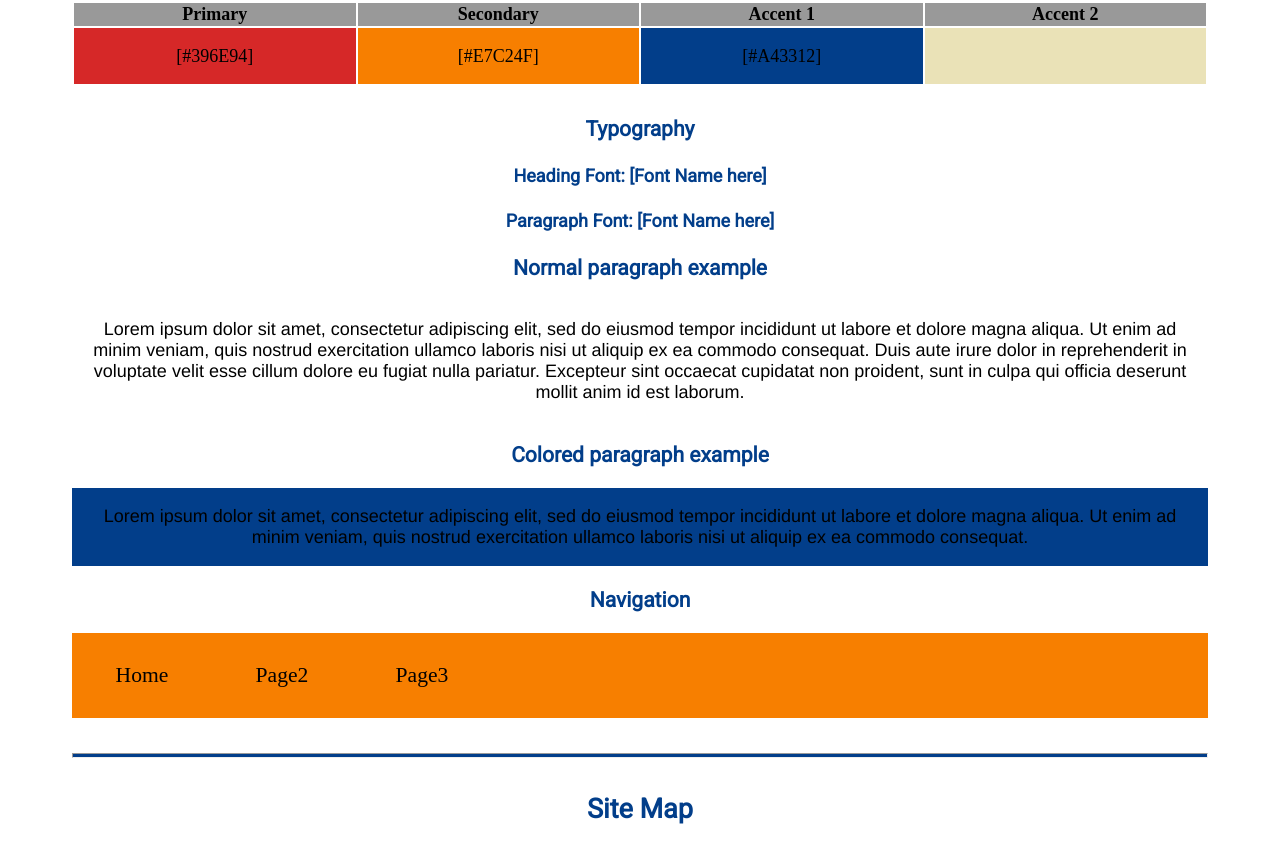
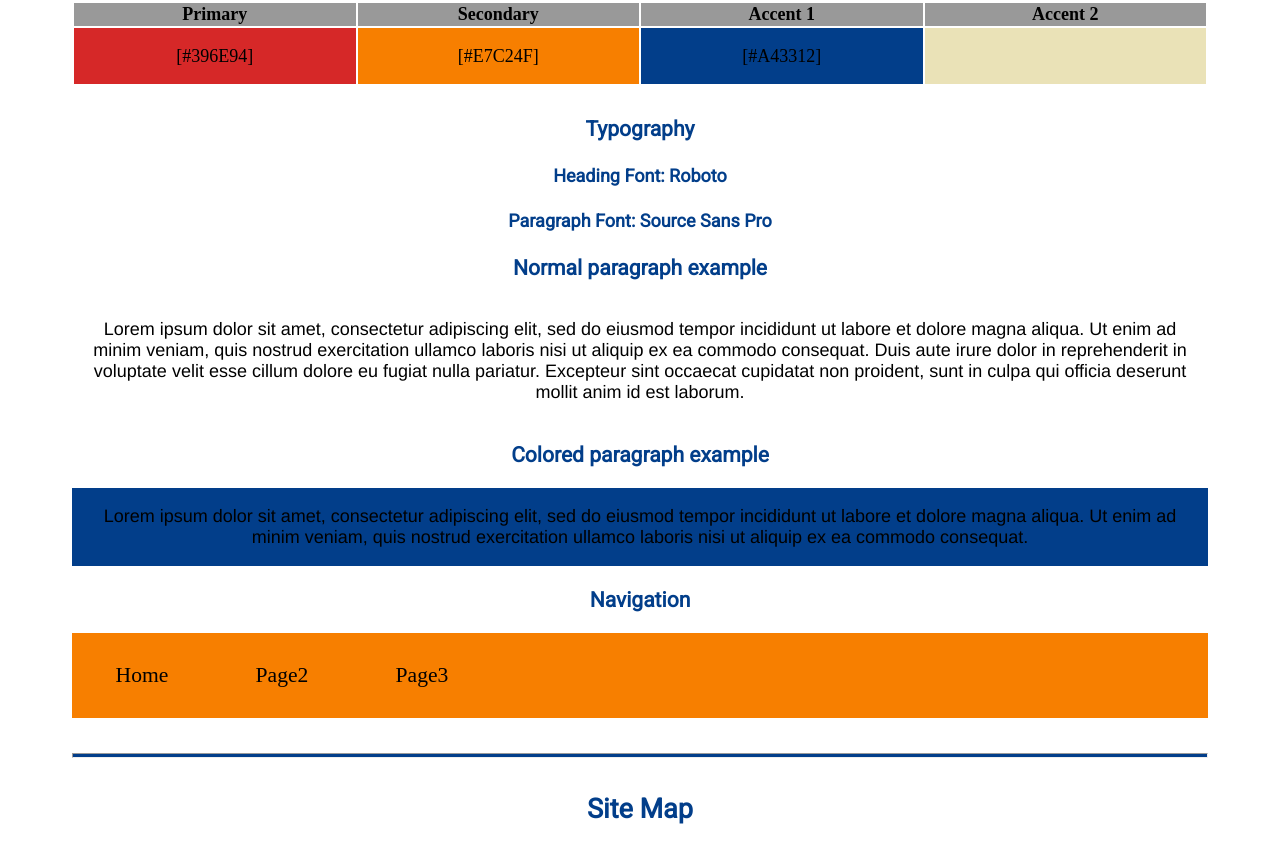
Before and after one commit to cha13004/wdd130, a plain HTML site: page my_website/site-plan.html in a window 1280 px wide. Shown: the part 1560-2405 px from the top of the page. Drawn offline with Linux system fonts and the light colour scheme; a web font is replaced by a local one.

Commit message:
webpage 07

```diff
--- a/my_website/site-plan.html
+++ b/my_website/site-plan.html
@@ -62,10 +62,10 @@
       <!-- Choose a font for your paragraphs (body copy) and headlines. What font(s) have you chosen? Why did you choose what you did?  Make sure to review the list of web safe fonts at W3Schools.org as a starting point.  Think also about which of your colors above you might use for background and font colors. -->
 
       <h4>
-        Heading Font: [Font Name here]  <!-- change this -->
+        Heading Font: Roboto  <!-- change this -->
       </h4>
       <h4>
-        Paragraph Font: [Font Name here]  <!-- change this -->
+        Paragraph Font: Source Sans Pro  <!-- change this -->
       </h4>
       <h3>
         Normal paragraph example
```
